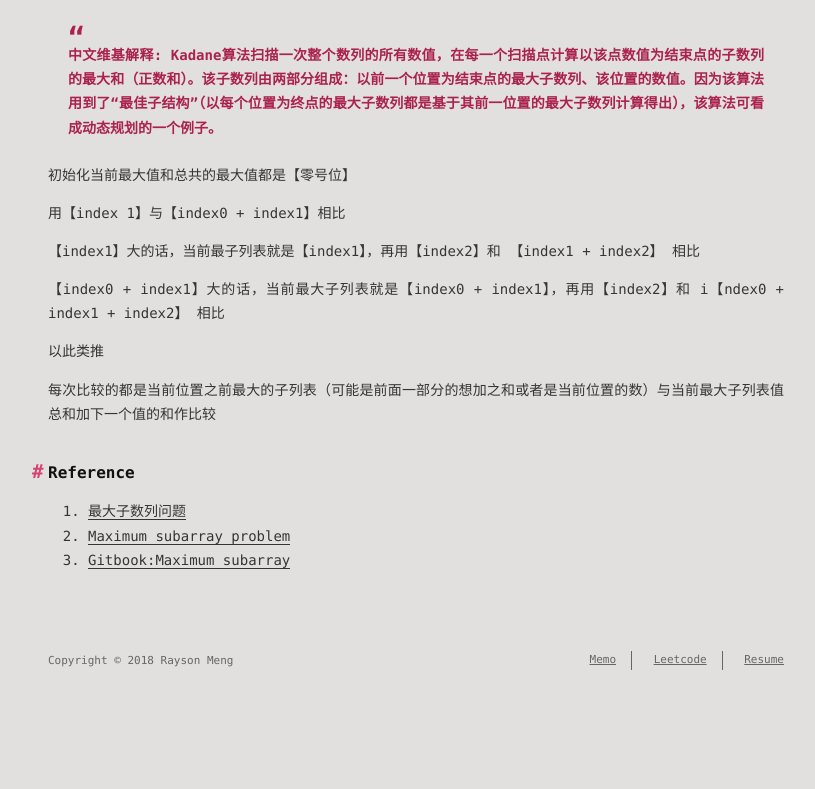
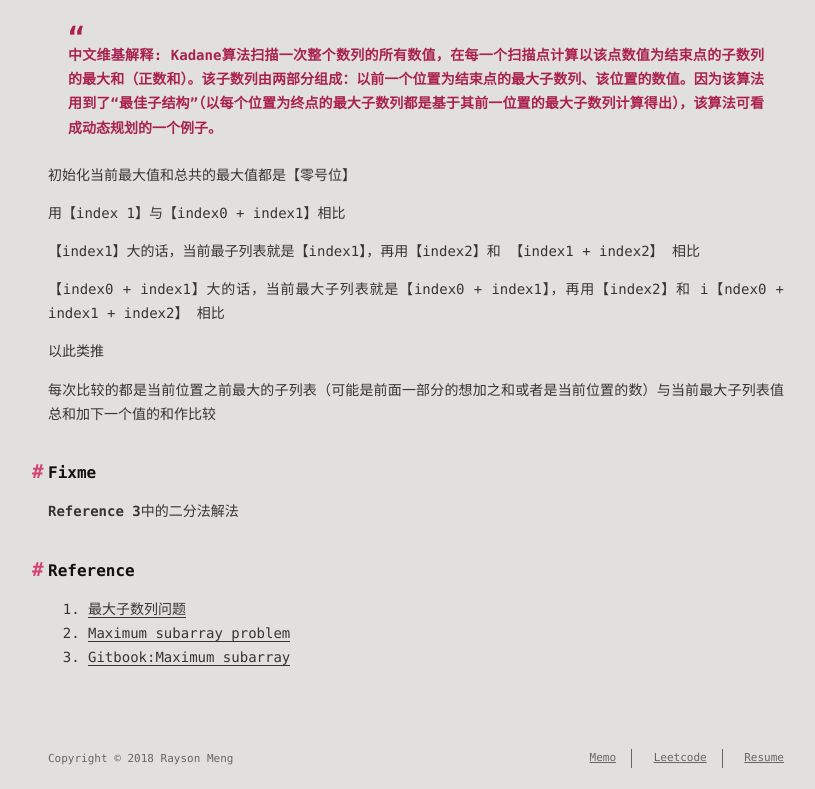
Before and after one commit to raysonmeng/raysonmeng.github.io, a plain HTML site: page 2018/05/14/maximum-subarray/index.html in a window 1280 px wide. Shown: the part 1051-1840 px from the top of the page, without its empty margins (224-1039 px from the left). Before the commit the page ends 1742 px from the top, so only its background shows below. Drawn offline with Linux system fonts and the light colour scheme; a web font is replaced by a local one.

Commit message:
Site updated: 2018-05-15 00:44:45

```diff
--- a/2018/05/14/maximum-subarray/index.html
+++ b/2018/05/14/maximum-subarray/index.html
@@ -14,7 +14,7 @@
 <meta property="og:site_name" content="航海日志">
 <meta property="og:description" content="https://leetcode.com/problems/maximum-subarray/  DescriptionGiven an integer array nums, find the contiguous subarray (containing at least one number) which has the largest sum and return its sum.  给">
 <meta property="og:locale" content="zh-CN">
-<meta property="og:updated_time" content="2018-05-14T16:39:03.433Z">
+<meta property="og:updated_time" content="2018-05-14T16:44:41.673Z">
 <meta name="twitter:card" content="summary">
 <meta name="twitter:title" content="寻找最大子列表">
 <meta name="twitter:description" content="https://leetcode.com/problems/maximum-subarray/  DescriptionGiven an integer array nums, find the contiguous subarray (containing at least one number) which has the largest sum and return its sum.  给">
@@ -99,7 +99,7 @@
 
     </div>
     <div id="toc">
-      <ol class="toc"><li class="toc-item toc-level-2"><a class="toc-link" href="#Description"><span class="toc-number">1.</span> <span class="toc-text">Description</span></a></li><li class="toc-item toc-level-2"><a class="toc-link" href="#Example"><span class="toc-number">2.</span> <span class="toc-text">Example</span></a></li><li class="toc-item toc-level-2"><a class="toc-link" href="#Answer"><span class="toc-number">3.</span> <span class="toc-text">Answer</span></a></li><li class="toc-item toc-level-2"><a class="toc-link" href="#Thinking"><span class="toc-number">4.</span> <span class="toc-text">Thinking</span></a></li><li class="toc-item toc-level-2"><a class="toc-link" href="#Reference"><span class="toc-number">5.</span> <span class="toc-text">Reference</span></a></li></ol>
+      <ol class="toc"><li class="toc-item toc-level-2"><a class="toc-link" href="#Description"><span class="toc-number">1.</span> <span class="toc-text">Description</span></a></li><li class="toc-item toc-level-2"><a class="toc-link" href="#Example"><span class="toc-number">2.</span> <span class="toc-text">Example</span></a></li><li class="toc-item toc-level-2"><a class="toc-link" href="#Answer"><span class="toc-number">3.</span> <span class="toc-text">Answer</span></a></li><li class="toc-item toc-level-2"><a class="toc-link" href="#Thinking"><span class="toc-number">4.</span> <span class="toc-text">Thinking</span></a></li><li class="toc-item toc-level-2"><a class="toc-link" href="#Fixme"><span class="toc-number">5.</span> <span class="toc-text">Fixme</span></a></li><li class="toc-item toc-level-2"><a class="toc-link" href="#Reference"><span class="toc-number">6.</span> <span class="toc-text">Reference</span></a></li></ol>
     </div>
   </span>
 </div>
@@ -157,6 +157,7 @@
 <p>【index0 + index1】大的话，当前最大子列表就是【index0 + index1】，再用【index2】和 i【ndex0 + index1 + index2】 相比</p>
 <p>以此类推</p>
 <p>每次比较的都是当前位置之前最大的子列表（可能是前面一部分的想加之和或者是当前位置的数）与当前最大子列表值总和加下一个值的和作比较</p>
+<h2 id="Fixme"><a href="#Fixme" class="headerlink" title="Fixme"></a>Fixme</h2><p><strong>Reference 3</strong>中的二分法解法</p>
 <h2 id="Reference"><a href="#Reference" class="headerlink" title="Reference"></a>Reference</h2><ol>
 <li><a href="https://zh.wikipedia.org/wiki/%E6%9C%80%E5%A4%A7%E5%AD%90%E6%95%B0%E5%88%97%E9%97%AE%E9%A2%98" target="_blank" rel="noopener">最大子数列问题</a></li>
 <li><a href="https://en.wikipedia.org/wiki/Maximum_subarray_problem" target="_blank" rel="noopener">Maximum subarray problem</a></li>
@@ -186,7 +187,7 @@
     </div>
 
     <div id="toc-footer" style="display: none">
-      <ol class="toc"><li class="toc-item toc-level-2"><a class="toc-link" href="#Description"><span class="toc-number">1.</span> <span class="toc-text">Description</span></a></li><li class="toc-item toc-level-2"><a class="toc-link" href="#Example"><span class="toc-number">2.</span> <span class="toc-text">Example</span></a></li><li class="toc-item toc-level-2"><a class="toc-link" href="#Answer"><span class="toc-number">3.</span> <span class="toc-text">Answer</span></a></li><li class="toc-item toc-level-2"><a class="toc-link" href="#Thinking"><span class="toc-number">4.</span> <span class="toc-text">Thinking</span></a></li><li class="toc-item toc-level-2"><a class="toc-link" href="#Reference"><span class="toc-number">5.</span> <span class="toc-text">Reference</span></a></li></ol>
+      <ol class="toc"><li class="toc-item toc-level-2"><a class="toc-link" href="#Description"><span class="toc-number">1.</span> <span class="toc-text">Description</span></a></li><li class="toc-item toc-level-2"><a class="toc-link" href="#Example"><span class="toc-number">2.</span> <span class="toc-text">Example</span></a></li><li class="toc-item toc-level-2"><a class="toc-link" href="#Answer"><span class="toc-number">3.</span> <span class="toc-text">Answer</span></a></li><li class="toc-item toc-level-2"><a class="toc-link" href="#Thinking"><span class="toc-number">4.</span> <span class="toc-text">Thinking</span></a></li><li class="toc-item toc-level-2"><a class="toc-link" href="#Fixme"><span class="toc-number">5.</span> <span class="toc-text">Fixme</span></a></li><li class="toc-item toc-level-2"><a class="toc-link" href="#Reference"><span class="toc-number">6.</span> <span class="toc-text">Reference</span></a></li></ol>
     </div>
 
     <div id="share-footer" style="display: none">
```
